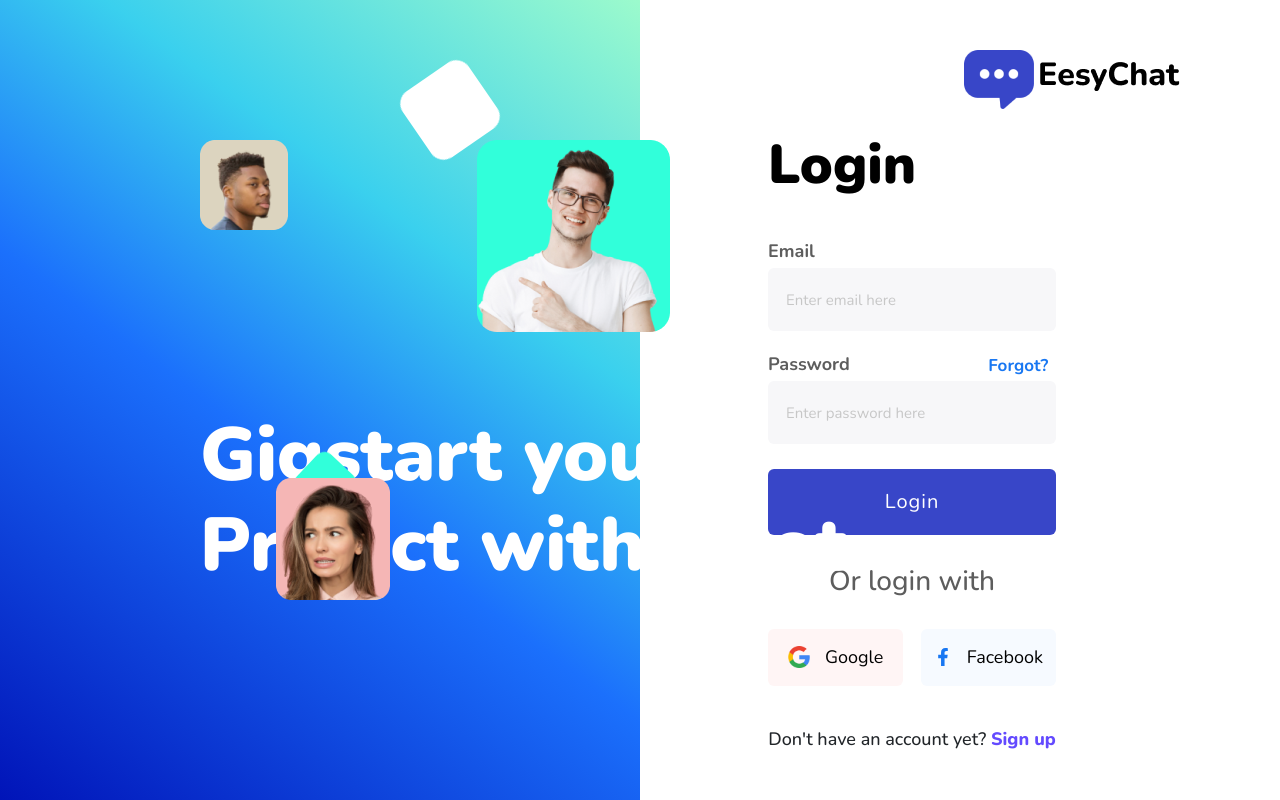
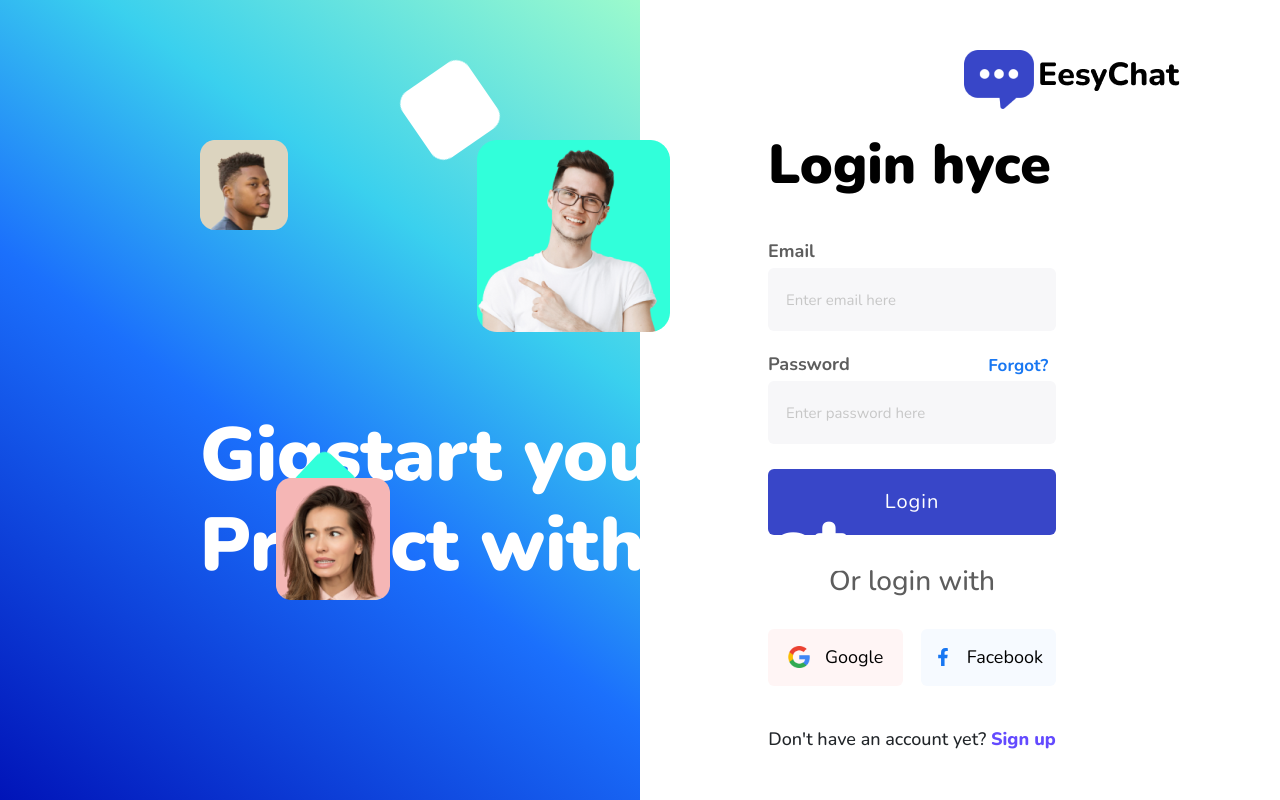
Before and after one commit to Shrabons/easyChat, a React (Create React App) app: page /login in a window 1280 px wide. Built offline with nearby package versions, Linux system fonts and the light colour scheme.

Commit message:
login title change

```diff
--- a/src/components/Login.js
+++ b/src/components/Login.js
@@ -152,7 +152,7 @@
                        </div>
                        <div className="right__container">
                            <div className="login__form">
-                               <h2>Login</h2>
+                               <h2>Login hyce</h2>
                                <div className="form__filed">
                                    <form action="#">
 
```
